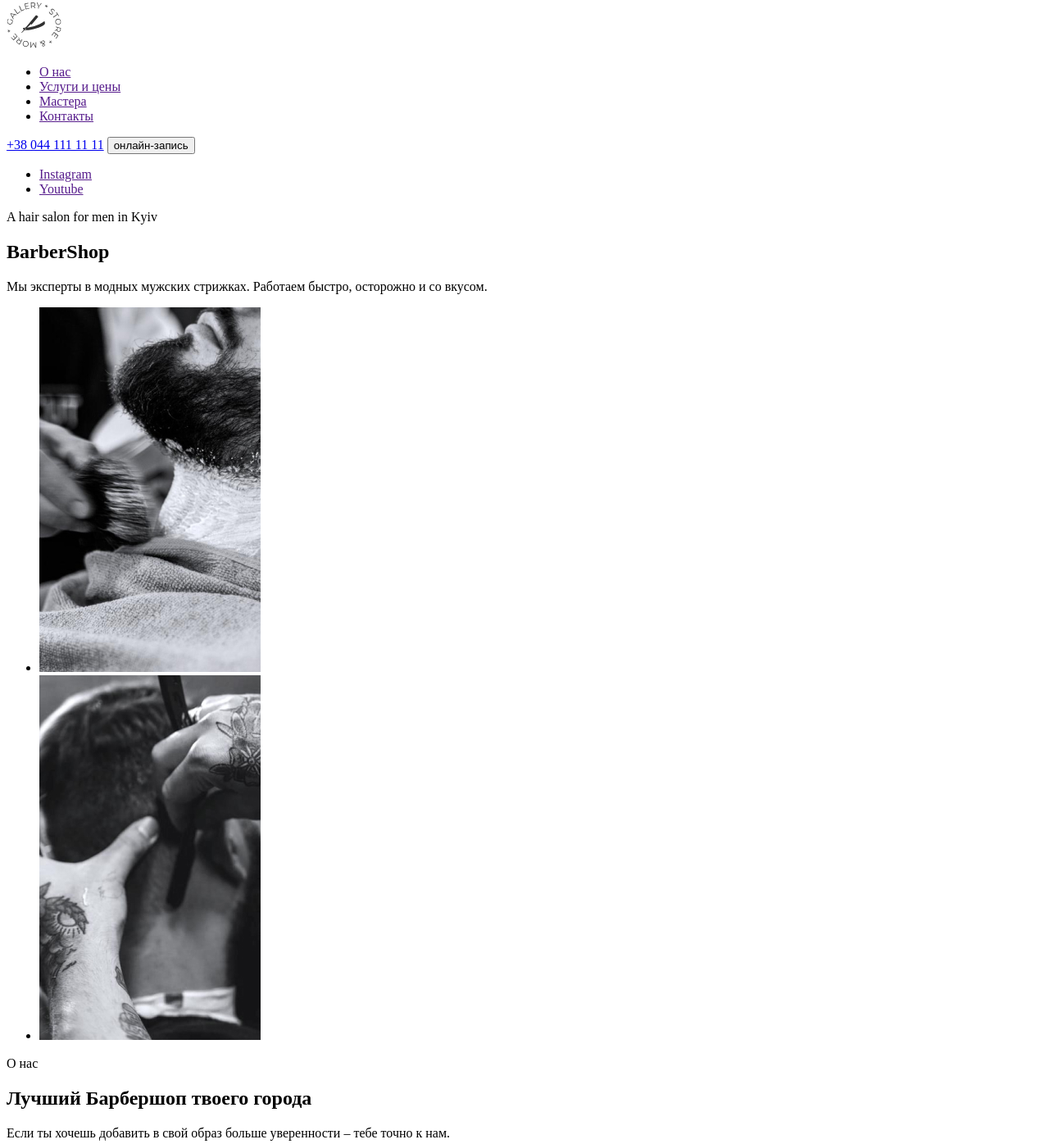
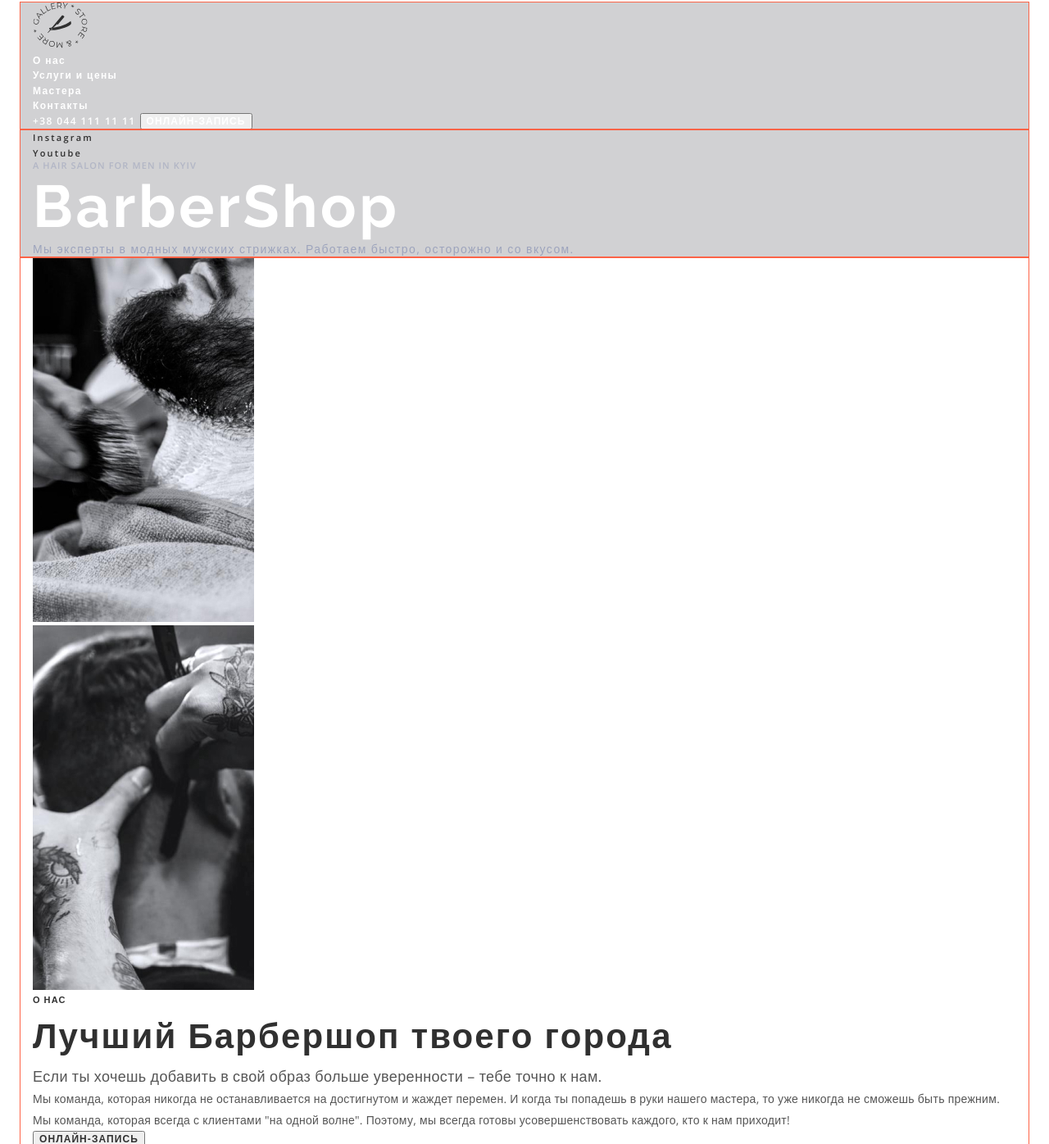
Before and after one commit to daryna-diachenko/markup-barbershop, a plain HTML site: page index.html in a window 1280 px wide. Shown: the part 5-1401 px from the top of the page at 82% size. Drawn offline with nearby package versions, Linux system fonts and the light colour scheme.

Commit message:
Add fonts and color

```diff
--- a/css/styles.css
+++ b/css/styles.css
@@ -0,0 +1,188 @@
+:root {
+  --primary-title-color: #ffffff;
+  --primary-text-color: #555555;
+}
+body {
+  font-family: "Open Sans", sans-serif;
+  font-size: 14px;
+  line-height: 1.33;
+  letter-spacing: 0.1em;
+}
+
+h1,
+h2,
+h3,
+h4,
+h5,
+h6,
+p {
+  margin: 0;
+}
+
+ul {
+  margin: 0;
+  padding: 0;
+  list-style: none;
+}
+
+image {
+  display: block;
+  min-width: 100%;
+  height: auto;
+}
+
+.link {
+  text-decoration: none;
+  color: inherit;
+}
+
+button {
+  cursor: pointer;
+}
+
+.container {
+  width: 1200px;
+  margin: 0 auto;
+  padding-left: 15px;
+  padding-right: 15px;
+  outline: 1px solid tomato;
+}
+
+.sub-title {
+  font-weight: 600;
+  font-size: 11px;
+  line-height: 1.36;
+  letter-spacing: 0.1em;
+  text-transform: uppercase;
+}
+
+.section-title {
+  font-weight: 700;
+  font-size: 42px;
+  line-height: 1.67;
+  letter-spacing: 0.05em;
+}
+
+.after-title {
+  font-weight: 400;
+  font-size: 18px;
+  line-height: 1.67;
+  letter-spacing: 0.02em;
+}
+
+/* --------------HEADER---------------  */
+
+.header {
+  background-color: rgba(25, 28, 38, 0.2);
+}
+
+.header-link {
+  font-weight: 600;
+  font-size: 12px;
+  /* line-height: 1.33;
+  letter-spacing: 0.1em; */
+
+  color: var(--primary-title-color);
+}
+
+.header-tel {
+  font-weight: 600;
+  font-size: 12px;
+  /* line-height: 1.33;
+  letter-spacing: 0.1em; */
+
+  color: var(--primary-title-color);
+}
+
+/* ----------------BUTTON------------ */
+
+.btn {
+  font-weight: 600;
+  font-size: 12px;
+  /* line-height: 1.33; */
+  letter-spacing: 0.09em;
+  text-transform: uppercase;
+
+  color: var(--primary-title-color);
+}
+
+/* -----------------HERO---------------  */
+
+.hero {
+  background-color: rgba(25, 28, 38, 0.2);
+}
+
+.hero-link {
+  font-weight: 600;
+  font-size: 11px;
+  line-height: 1.36;
+  letter-spacing: 0.2em;
+
+  color: #303030;
+}
+
+.hero-sub-title {
+  color: rgba(157, 164, 189, 0.6);
+}
+
+.hero-title {
+  font-family: Raleway;
+  font-weight: 700;
+  font-size: 72px;
+  line-height: 1.18;
+  letter-spacing: 0.05em;
+
+  color: var(--primary-title-color);
+}
+
+.hero-after-title {
+  color: #9da4bd;
+}
+
+/* ---------------ABOUT----------------- */
+
+.about-sub-title {
+  color: #303030;
+}
+
+.about-title {
+  color: #303030;
+}
+
+.about-after-title {
+  color: var(--primary-text-color);
+}
+
+.about-text {
+  font-size: 14px;
+  line-height: 1.86;
+  letter-spacing: 0.02em;
+
+  color: var(--primary-text-color);
+}
+
+.about-btn {
+  color: #303030;
+}
+
+/* ---------------PRICES--------------- */
+
+.prices {
+  background-color: #111319;
+}
+
+.prices-sub-title {
+  color: rgba(157, 164, 189, 0.6);
+}
+
+.prices-title {
+  color: var(--primary-title-color);
+}
+
+.prices-item-text {
+  font-size: 18px;
+  line-height: 1.67;
+  letter-spacing: 0.02em;
+
+  color: #9da4bd;
+}
--- a/index.html
+++ b/index.html
@@ -5,42 +5,56 @@
     <meta http-equiv="X-UA-Compatible" content="IE=edge" />
     <meta name="viewport" content="width=device-width, initial-scale=1.0" />
     <title>Barbershop</title>
+    <link rel="preconnect" href="https://fonts.googleapis.com" />
+    <link rel="preconnect" href="https://fonts.gstatic.com" crossorigin />
+    <link
+      href="https://fonts.googleapis.com/css2?family=Open+Sans:wght@400;600;700&family=Raleway:wght@700&display=swap"
+      rel="stylesheet"
+    />
     <link rel="stylesheet" href="./css/styles.css" />
   </head>
   <body>
-    <header class="header">
+    <header class="header container">
       <nav class="header-nav">
         <a class="header-logo" href="./index.html">
           <img src="./images/logo.svg" alt="Лого сайта" />
         </a>
 
         <ul class="header-list">
-          <li class="header-item"><a class="header-link" href="">О нас</a></li>
           <li class="header-item">
-            <a class="header-link" href="">Услуги и цены</a>
+            <a class="header-link link" href="">О нас</a>
           </li>
           <li class="header-item">
-            <a class="header-link" href="">Мастера</a>
+            <a class="header-link link" href="">Услуги и цены</a>
           </li>
           <li class="header-item">
-            <a class="header-link" href="">Контакты</a>
+            <a class="header-link link" href="">Мастера</a>
+          </li>
+          <li class="header-item">
+            <a class="header-link link" href="">Контакты</a>
           </li>
         </ul>
       </nav>
 
       <a class="header-tel link" href="tel:+380441111111">+38 044 111 11 11</a>
-      <button class="header-btn" type="button">онлайн-запись</button>
+      <button class="header-btn btn" type="button">онлайн-запись</button>
     </header>
 
     <main>
-      <section class="hero">
+      <section class="hero container">
         <ul class="hero-list">
-          <li class="hero-item"><a class="hero-link" href="">Instagram</a></li>
-          <li class="hero-item"><a class="hero-link" href="">Youtube</a></li>
+          <li class="hero-item">
+            <a class="hero-link link" href="">Instagram</a>
+          </li>
+          <li class="hero-item">
+            <a class="hero-link link" href="">Youtube</a>
+          </li>
         </ul>
 
         <div class="hero-right">
-          <p class="hero-sub-title" lang="en">A hair salon for men in Kyiv</p>
+          <p class="hero-sub-title sub-title" lang="en">
+            A hair salon for men in Kyiv
+          </p>
           <h1 class="hero-title" lang="en">BarberShop</h1>
           <p class="hero-after-title">
             Мы эксперты в модных мужских стрижках. Работаем быстро, осторожно и
@@ -49,7 +63,7 @@
         </div>
       </section>
 
-      <section class="about">
+      <section class="about container">
         <ul class="about-list">
           <li class="about-item">
             <img
@@ -70,9 +84,11 @@
         </ul>
 
         <div class="about-right">
-          <p class="about-sub-title">О нас</p>
-          <h2 class="about-title">Лучший Барбершоп твоего города</h2>
-          <p class="about-after-title">
+          <p class="about-sub-title sub-title">О нас</p>
+          <h2 class="about-title section-title">
+            Лучший Барбершоп твоего города
+          </h2>
+          <p class="about-after-title after-title">
             Если ты хочешь добавить в свой образ больше уверенности – тебе точно
             к нам.
           </p>
@@ -84,18 +100,20 @@
             усовершенствовать каждого, кто к нам приходит!
           </p>
 
-          <button class="about-btn" type="button">онлайн-запись</button>
+          <button class="about-btn btn" type="button">онлайн-запись</button>
         </div>
       </section>
 
-      <section class="prices">
-        <p class="prices-sub-title">Проведи время в компании лучших мастеров</p>
+      <section class="prices container">
+        <p class="prices-sub-title sub-title">
+          Проведи время в компании лучших мастеров
+        </p>
         <h2 class="prices-title">Услуги и цены</h2>
 
         <ul class="prices-list">
           <li class="prices-item">
-            <p class="prices-text">Мужская стрижка</p>
-            <span class="prices-description">от 300 грн.</span>
+            <p class="prices-item-text">Мужская стрижка</p>
+            <span class="prices-item-text">от 300 грн.</span>
           </li>
           <li class="prices-item">
             <p class="prices-item-text">Стрижка бороды</p>
@@ -133,7 +151,7 @@
         <button class="prices-btn" type="button">онлайн-запись</button>
       </section>
 
-      <section class="features">
+      <section class="features container">
         <ul class="features-list">
           <li class="features-item">
             <span class="features-count">600</span>
@@ -163,8 +181,10 @@
         </div>
       </section>
 
-      <section class="masters">
-        <p class="masters-sub-title">для настоящих ценителей атмосферы</p>
+      <section class="masters container">
+        <p class="masters-sub-title sub-title">
+          для настоящих ценителей атмосферы
+        </p>
         <h2 class="masters-title">Наши мастера</h2>
 
         <ul class="masters-list">
@@ -203,8 +223,8 @@
         </ul>
       </section>
 
-      <section class="portfolio">
-        <p class="portfolio-sub-title">
+      <section class="portfolio container">
+        <p class="portfolio-sub-title sub-title">
           На латинском языке “барба” означает “борода”
         </p>
         <h2 class="portfolio-title visually-hidden">Портфолио</h2>
@@ -248,29 +268,29 @@
         </ul>
       </section>
 
-      <section class="appointment">
+      <section class="appointment container">
         <h2 class="appointment-title">Онлайн-запись</h2>
         <button class="appointment-btn" type="button">отправить</button>
       </section>
 
-      <section class="contacts">
+      <section class="contacts container">
         <h2 class="contacts-title">Контакты</h2>
         <address class="contacts-address">
           <ul class="contacts-list">
             <li class="contacts-item">
-              <a href="" class="contacts-link"
+              <a href="" class="contacts-link link"
                 >ул. Васильковая, 7А Киев, 08132</a
               >
             </li>
 
             <li class="contacts-item">
-              <a href="tel:+380441111111" class="contacts-link"
+              <a href="tel:+380441111111" class="contacts-link link"
                 >+38 044 111 11 11</a
               >
             </li>
 
             <li class="contacts-item">
-              <a href="mailto:barbershop@email.com" class="contacts-link"
+              <a href="mailto:barbershop@email.com" class="contacts-link link"
                 >barbershop@email.com</a
               >
             </li>
@@ -282,15 +302,15 @@
       </section>
     </main>
 
-    <footer class="footer">
+    <footer class="footer container">
       <p class="footer-copy">&copy; Copyright 2020</p>
       <ul class="footer-list list">
         <li class="footer-item">
-          <a class="footer-link" href="">Instagram</a>
+          <a class="footer-link link" href="">Instagram</a>
         </li>
 
         <li class="footer-item">
-          <a class="footer-link" href="">Youtube</a>
+          <a class="footer-link link" href="">Youtube</a>
         </li>
       </ul>
     </footer>
```
